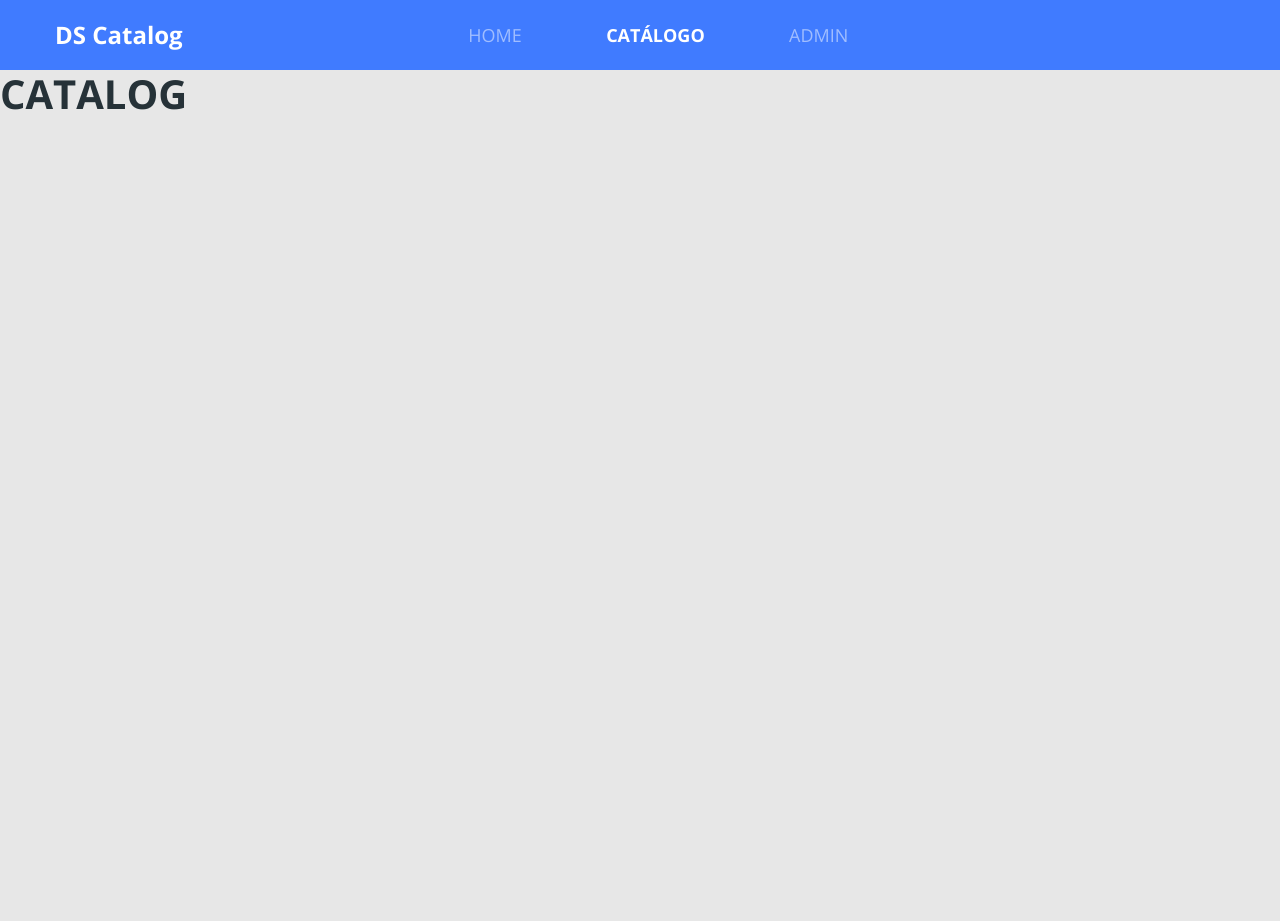
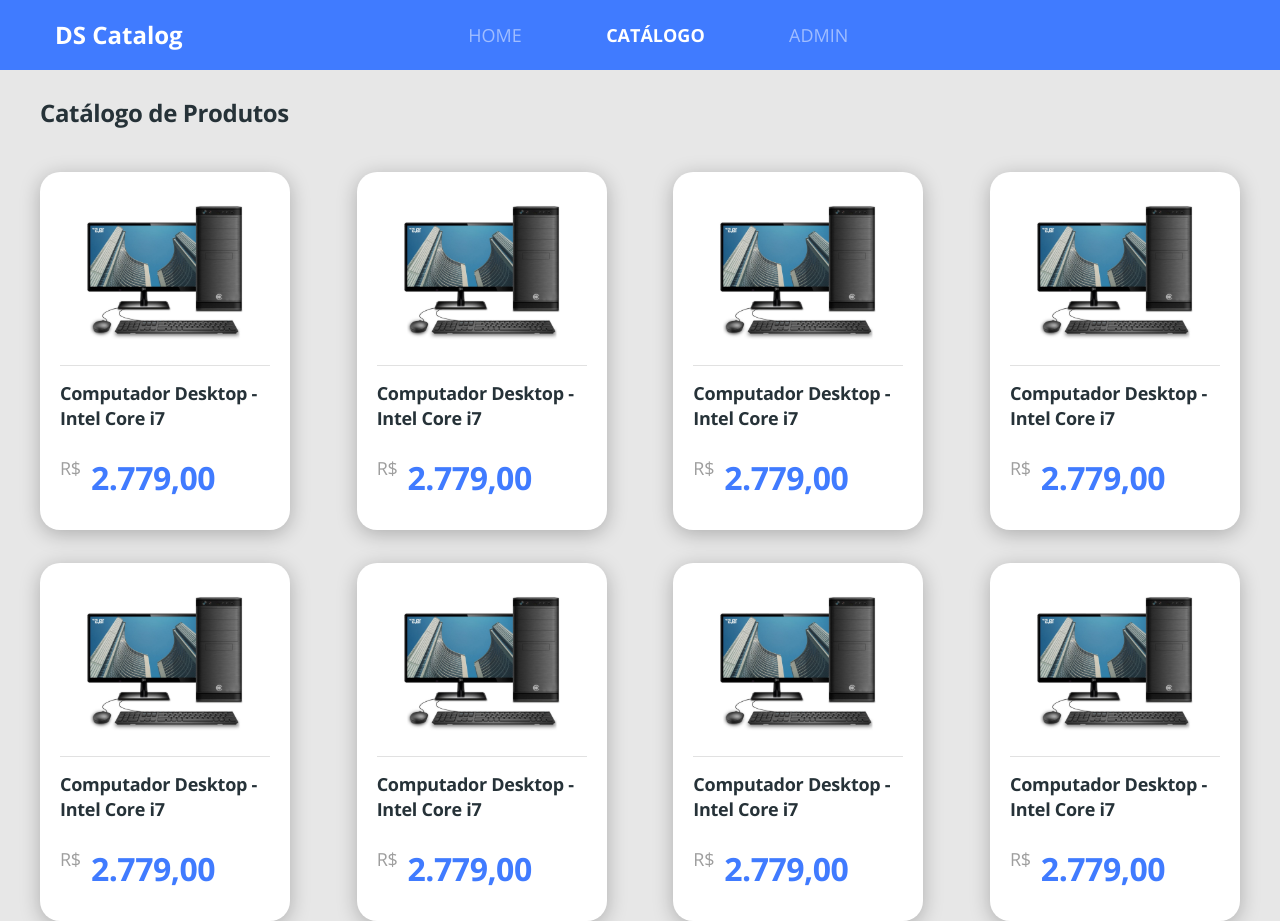
Before and after one commit to marcosemilson/catalog-bootcamp-ds, a React (Create React App) app in the folder front-web/: page /catalog in a window 1280 px wide. Before the commit the page ends 800 px from the top, so only its background shows below. Built offline with nearby package versions, Linux system fonts and the light colour scheme.

Commit message:
Add Product Card

```diff
--- a/front-web/src/app.scss
+++ b/front-web/src/app.scss
@@ -22,3 +22,15 @@
     color: unset;
   }
 }
+
+.border-radius-10{
+  border-radius: 20px;
+}
+
+.border-radius-20{
+  border-radius: 20px;
+}
+.card-base{
+  background-color: #FFF;
+  box-shadow: 0px 4px 20px rgba(0,0,0,0.25);
+}
--- /dev/null
+++ b/front-web/src/pages/calalog/Components/ProductCard/index.tsx
@@ -0,0 +1,23 @@
+import React from 'react';
+import './styles.scss';
+import {ReactComponent as ProductImage} from '../../../../core/assets/Images/product.svg';
+
+function ProductCard(){
+    return(
+        <div className="card-base border-radius-10 product-card">
+            <ProductImage />
+            <div className="product-info">
+                <h6 className="product-name">
+                    Computador Desktop - Intel Core i7
+                </h6>
+                <div className="product-price-container">
+                    <span className="product-currency">R$</span>
+                    <h3 className="product-price">2.779,00</h3>
+                </div>
+            </div>
+        </div>
+
+    );
+};
+
+export default ProductCard;
--- /dev/null
+++ b/front-web/src/pages/calalog/Components/ProductCard/styles.scss
@@ -0,0 +1,38 @@
+.product-card{
+    padding: 20px 20px 30px 20px;
+    text-align: center;
+}
+
+.product-info{
+    border-top: 1px solid #E1E1E1;
+    text-align: left;
+    padding-top: 15px;
+    margin-top: 15px;
+}
+
+.product-name{
+    font-size: 18px;
+    line-height: 25px;
+    letter-spacing: -0.015em;
+
+}
+
+.product-price-container{
+    margin-top: 25px;
+    display: flex;
+}
+
+.product-currency{
+    font-size: 18px;
+    line-height: 25px;
+    letter-spacing: -0.015em;
+    color: #9E9E9E;
+}
+
+.product-price{
+    font-size: 32px;
+    line-height: 44px;
+    letter-spacing: -0.015em;
+    color: #407BFF;
+    margin-left: 10px;
+}
--- a/front-web/src/pages/calalog/index.tsx
+++ b/front-web/src/pages/calalog/index.tsx
@@ -1,11 +1,23 @@
 import React from 'react';
+import ProductCard from './Components/ProductCard';
+import './styles.scss'
 
 function Catalog(){
     return(
-        <div>
-            <h1>
-                CATALOG
+        <div className="catalog-container">
+            <h1 className="catalog-title">
+                Catálogo de Produtos
             </h1>
+            <div className="catalog-products">
+                <ProductCard />
+                <ProductCard />
+                <ProductCard />
+                <ProductCard />
+                <ProductCard />
+                <ProductCard />
+                <ProductCard />
+                <ProductCard />
+            </div>
         </div>
     )
 };
--- /dev/null
+++ b/front-web/src/pages/calalog/styles.scss
@@ -0,0 +1,18 @@
+.catalog-container{
+    margin-top: 26px;
+    padding-left: 40px;
+    padding-right: 40px;
+}
+.catalog-title{
+    font-size: 24px;
+    line-height: 33px;
+    letter-spacing: -0.015em;
+}
+
+.catalog-products{
+    margin-top: 43px;
+    display: grid;
+    grid-template-columns: repeat(auto-fill, 250px);
+    grid-gap: 33px 5px;
+    justify-content: space-between;
+}
--- a/front-web/src/pages/home/index.tsx
+++ b/front-web/src/pages/home/index.tsx
@@ -7,7 +7,7 @@
 function Home(){
     return(
         <div className="home-container">
-            <div className="row home-content">
+            <div className="row home-content card-base border-radius-20">
                 <div className="col-6">
                     <h1 className="text-title">
                         Conheça o melhor <br />catálogo de produtos
--- a/front-web/src/pages/home/styles.scss
+++ b/front-web/src/pages/home/styles.scss
@@ -6,9 +6,6 @@
 }
 
 .home-content{
-    background: #FFFFFF;
-    box-shadow: 0px 4px 20px rgba(0, 0, 0, 0.25);
-    border-radius: 20px;
     padding-top: 50px;
     padding-bottom: 50px;
     padding-left: 100px;
```
Also changed, not shown: front-web/src/core/assets/Images/product.svg (added), 1 other file (tests, documents, lock files or other folders).
